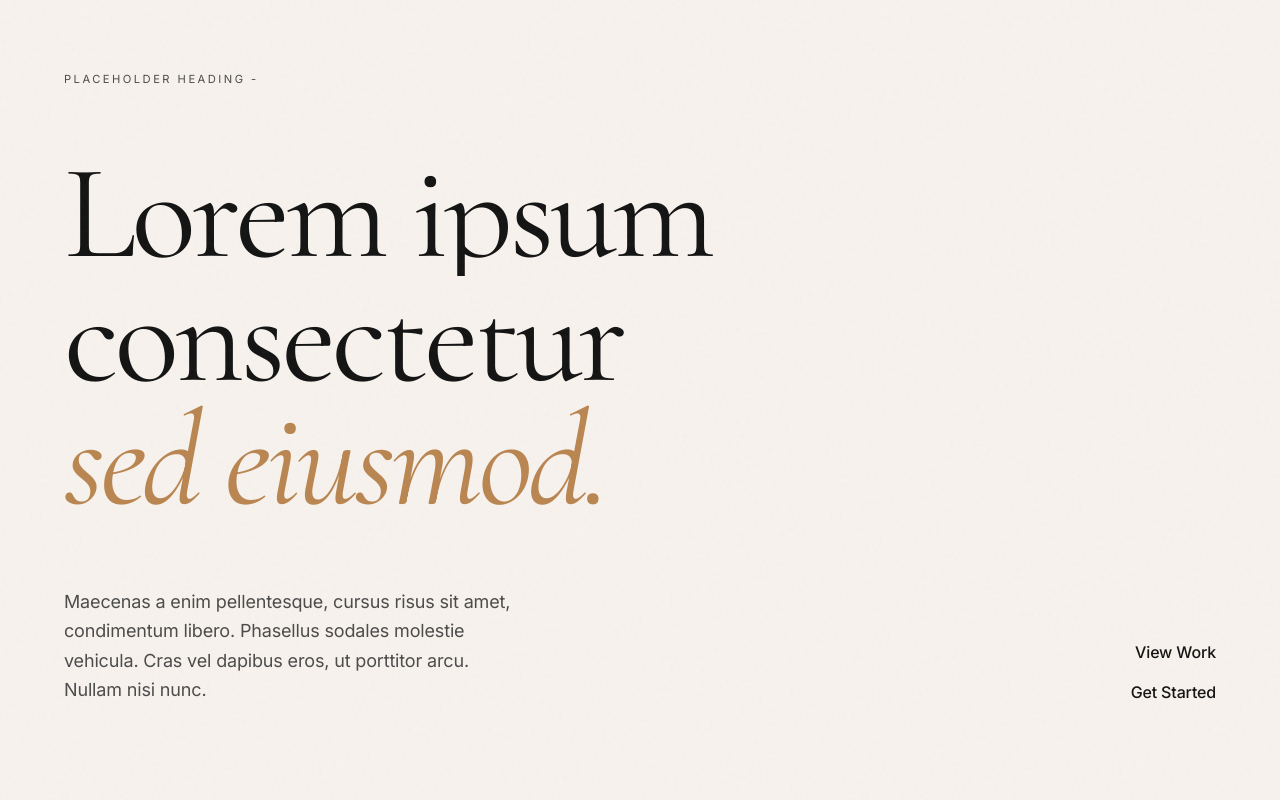
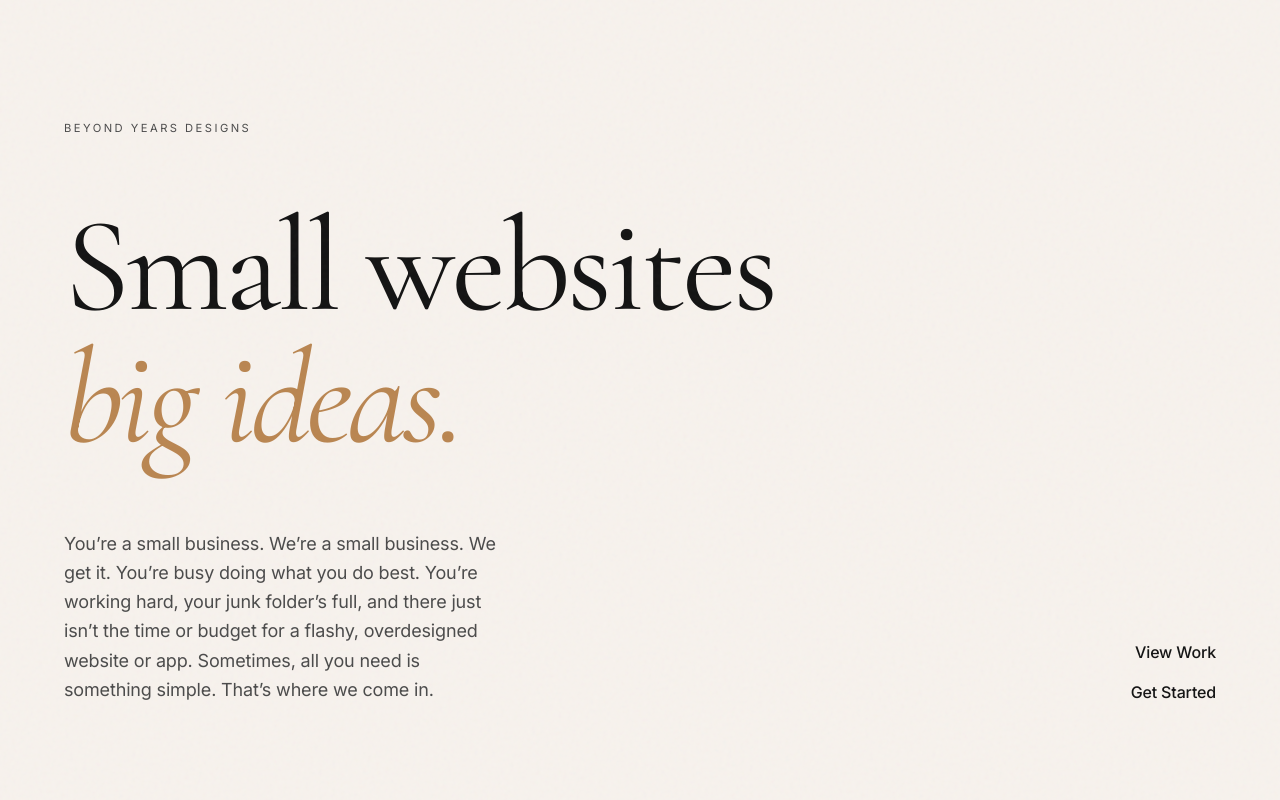
Before and after one commit to CJD115/Beyond-Years-Designs, a React (Vite) app: page / in a window 1280 px wide. Shown: the top 800 px of the page. Built offline with nearby package versions, Linux system fonts and the light colour scheme.

Commit message:
Added copy across sections of the site

```diff
--- a/src/components/studio/About.jsx
+++ b/src/components/studio/About.jsx
@@ -2,14 +2,14 @@ import Reveal from "./Reveal";
 
 const TEAM = [
   {
-    name: "Lorem Ipsum",
-    role: "Role Placeholder",
+    name: "Connor",
+    role: "Tech Whizz",
     bio: "Lorem ipsum dolor sit amet, consectetur adipiscing elit. Integer posuere erat a ante venenatis dapibus posuere velit aliquet.",
     image: "",
   },
   {
-    name: "Dolor Sit",
-    role: "Role Placeholder",
+    name: "Mike",
+    role: "Copywriter",
     bio: "Praesent commodo cursus magna, vel scelerisque nisl consectetur et. Cras mattis consectetur purus sit amet fermentum.",
     image: "",
   },
--- a/src/components/studio/Hero.jsx
+++ b/src/components/studio/Hero.jsx
@@ -27,7 +27,7 @@ export default function Hero() {
       <div className="mx-auto w-full max-w-[1600px] px-6 md:px-10 lg:px-16 pb-16 md:pb-24">
         <div>
           <p className="eyebrow mb-10 md:mb-16">
-            Placeholder Heading -
+            Beyond Years Designs
           </p>
         </div>
 
@@ -43,7 +43,7 @@ export default function Hero() {
               },
             },
           }}
-          className="font-display text-[15vw] leading-[0.92] tracking-[-0.03em] md:text-[12vw] lg:text-[10.5vw] text-balance"
+          className="font-display text-[15vw] leading-[0.98] tracking-[-0.03em] md:text-[12vw] lg:text-[10.5vw] text-balance"
         >
           <span className="block overflow-hidden">
             <motion.span
@@ -53,21 +53,12 @@ export default function Hero() {
               }}
               className="block"
             >
-              Lorem ipsum
+              Small websites
             </motion.span>
           </span>
           <span className="block overflow-hidden">
-            <motion.span
-              variants={{
-                hidden: { y: "100%" },
-                visible: { y: 0, transition: { duration: 0.9, ease: [0.22, 1, 0.36, 1] } },
-              }}
-              className="block"
-            >
-              consectetur
-            </motion.span>
           </span>
-          <span className="block overflow-hidden">
+          <span className="block overflow-visible">
             <motion.span
               variants={{
                 hidden: { y: "100%" },
@@ -75,7 +66,7 @@ export default function Hero() {
               }}
               className="font-serif-italic text-accent block"
             >
-              sed eiusmod.
+              big ideas.
             </motion.span>
           </span>
         </motion.h1>
@@ -83,8 +74,11 @@ export default function Hero() {
         <div className="mt-12 md:mt-16 grid grid-cols-1 md:grid-cols-12 gap-8 items-end">
           <div className="md:col-span-5">
             <p className="text-lg leading-relaxed text-muted-foreground max-w-md">
-              Maecenas a enim pellentesque, cursus risus sit amet, condimentum libero.
-              Phasellus sodales molestie vehicula. Cras vel dapibus eros, ut porttitor arcu. Nullam nisi nunc.
+              You’re a small business. We’re a small business. We get it.
+              You’re busy doing what you do best. You’re working hard, your junk folder’s full, and there just
+              isn’t the time or budget for a flashy, overdesigned website or app. Sometimes, all you need is
+              something simple.
+              That’s where we come in.
             </p>
           </div>
 
--- a/src/components/studio/Process.jsx
+++ b/src/components/studio/Process.jsx
@@ -3,23 +3,23 @@ import Reveal from "./Reveal";
 const STEPS = [
   {
     no: "01",
-    title: "Lorem",
-    body: "Lorem ipsum dolor sit amet, consectetur adipiscing elit. Integer posuere erat a ante venenatis dapibus posuere velit aliquet.",
+    title: "Groundwork",
+    body: "Firstly, we’ll discuss the kind of style and content you might want, and get an understanding of your vision for the site. We’ll arrange any follow-ups and outline theprocess going forward in more detail. ",
   },
   {
     no: "02",
-    title: "Ipsum",
-    body: "Curabitur blandit tempus porttitor. Maecenas sed diam eget risus varius blandit sit amet non magna.",
+    title: "Planning",
+    body: "A good website should fit the business, not the other way around. Whether you need one page or something more involved, we showcase the important information in a clear, considered way that’s right for you.",
   },
   {
     no: "03",
-    title: "Dolor Sit",
-    body: "Aenean eu leo quam. Pellentesque ornare sem lacinia quam venenatis vestibulum, sed posuere consectetur est at lobortis.",
+    title: "Production",
+    body: "Your website should tell the world who you are, what you do, and how to find you. We’ll periodically check in as we develop your site, keeping you up to date on the project’s progress.",
   },
   {
     no: "04",
-    title: "Amet",
-    body: "Donec id elit non mi porta gravida at eget metus. Nulla vitae elit libero, a pharetra augue.",
+    title: "Project complete",
+    body: "Once you’re happy with the site, we can handle the admin afterwards, too. We’ll host your site, set up your domain, and keep it maintained, providing ongoing support and keeping everything updated and under control.",
   },
 ];
 
--- a/src/components/studio/StatementSection.jsx
+++ b/src/components/studio/StatementSection.jsx
@@ -7,16 +7,12 @@ export default function StatementSection() {
       <div className="mx-auto max-w-[1600px] px-6 md:px-10 lg:px-16">
         <div className="grid grid-cols-1 md:grid-cols-12 gap-10 md:gap-16 items-center">
           <Reveal className="md:col-span-7">
-            <p className="eyebrow mb-8 text-foreground/60">Lorem Ipsum</p>
+            <p className="eyebrow mb-8 text-foreground/60">Our Vision</p>
             <h2 className="font-display text-[10vw] md:text-[5.4vw] leading-[0.98] tracking-[-0.02em] text-balance">
-              Lorem ipsum dolor sit amet, consectetur adipiscing elit, sed do{" "}
-              <span className="font-serif-italic">eiusmod tempor.</span>
+              Building simple websites for small businesses with big dreams. {" "}
+              {/* <span className="font-serif-italic">eiusmod tempor.</span> */}
             </h2>
-            <p className="mt-10 max-w-md text-base md:text-lg leading-relaxed text-foreground/70">
-              Lorem ipsum dolor sit amet, consectetur adipiscing elit. Integer
-              posuere erat a ante venenatis dapibus posuere velit aliquet.
-              Maecenas faucibus mollis interdum, donec ullamcorper nulla non
-              metus auctor fringilla.
+            <p className="mt-50 max-w-md text-base md:text-lg leading-relaxed text-foreground/70">
             </p>
           </Reveal>
 
--- a/src/components/studio/WhyStudio.jsx
+++ b/src/components/studio/WhyStudio.jsx
@@ -13,20 +13,20 @@ export default function WhyStudio() {
       <div className="mx-auto max-w-[1600px] px-6 md:px-10 lg:px-16">
         <div className="grid grid-cols-1 md:grid-cols-12 gap-10 md:gap-16 border-t border-border pt-10">
           <Reveal className="md:col-span-5">
-            <p className="eyebrow mb-4">Why Studio</p>
+            <p className="eyebrow mb-4">Why Us</p>
             <h2 className="font-display text-5xl md:text-7xl leading-[0.95]">
-              Lorem ipsum
+              What
               <br />
-              <span className="font-serif-italic text-accent">dolor sit.</span>
+              <span className="font-serif-italic text-accent">We do.</span>
             </h2>
           </Reveal>
 
           <div className="md:col-span-6 md:col-start-7 flex flex-col">
             <Reveal delay={0.1}>
               <p className="text-xl md:text-2xl font-display leading-snug text-foreground/90 max-w-xl mb-10">
-                Lorem ipsum dolor sit amet, consectetur adipiscing elit. Integer
-                posuere erat a ante venenatis dapibus posuere velit aliquet,
-                maecenas faucibus mollis interdum.
+                Beyond Years Designs builds simple websites for small
+                businesses, independent makers and creative teams. And once it’s
+                made, we’ll host it and maintain it, too.
               </p>
             </Reveal>
             <ul className="flex flex-col">
@@ -36,7 +36,9 @@ export default function WhyStudio() {
                     <span className="font-display text-lg text-accent w-8 shrink-0">
                       {String(i + 1).padStart(2, "0")}
                     </span>
-                    <span className="text-base text-muted-foreground leading-relaxed">{p}</span>
+                    <span className="text-base text-muted-foreground leading-relaxed">
+                      {p}
+                    </span>
                   </li>
                 </Reveal>
               ))}
```
